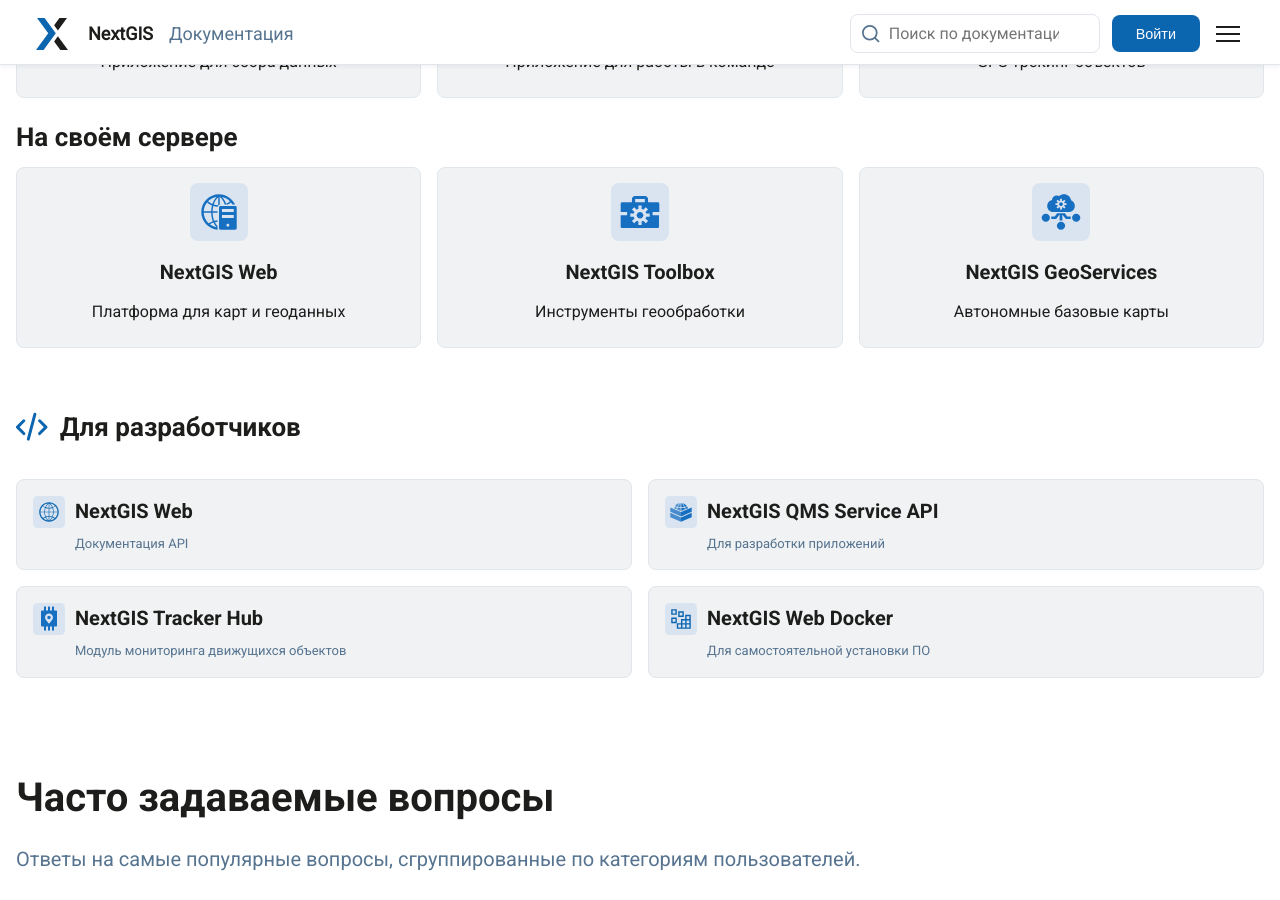
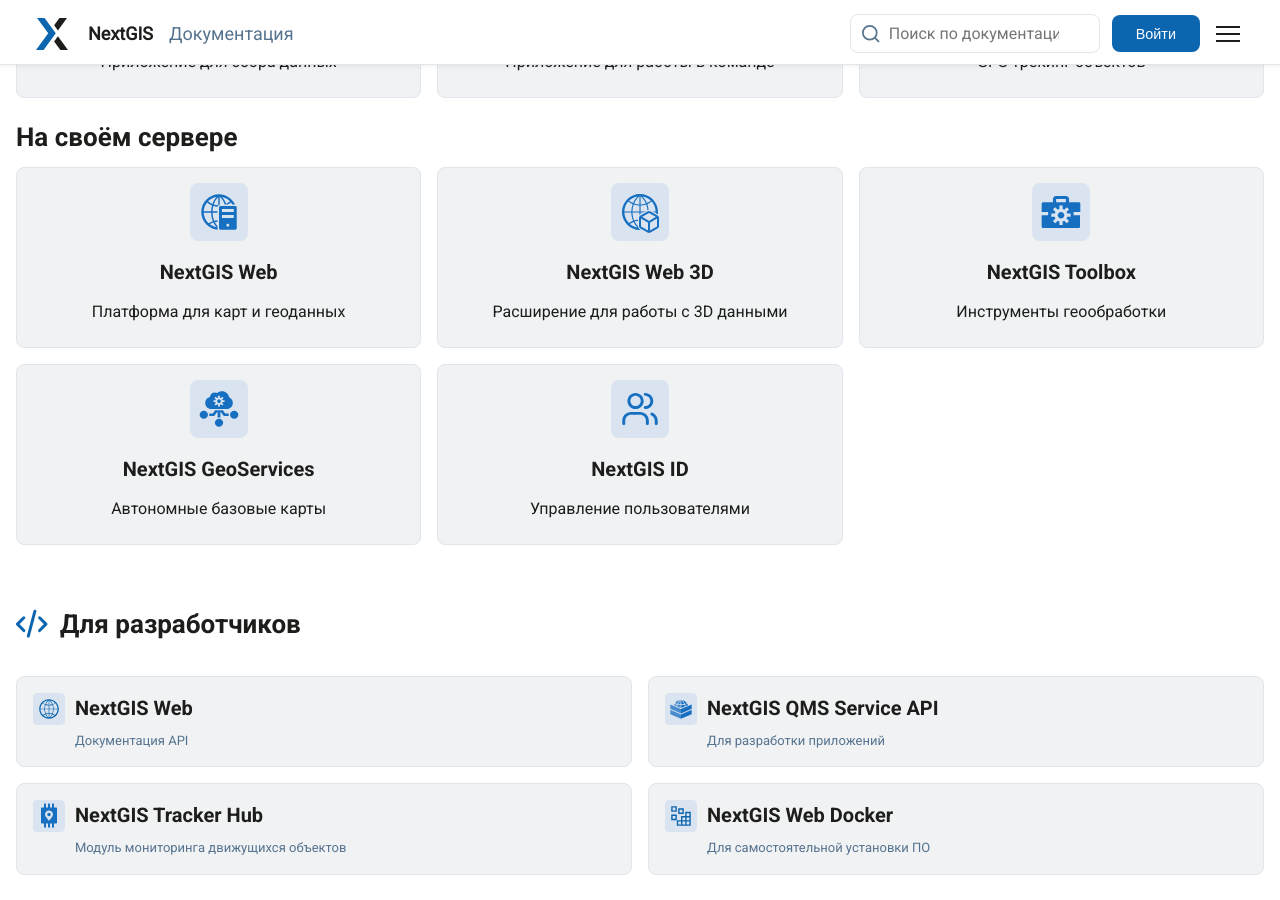
Before and after one commit to G-Jul/nextgisstaging, a Sphinx documentation site: the page built from docs/source/index.rst, in a window 1280 px wide and 900 px high, scrolled down 2158 px. Built offline with Sphinx 7.4.7 and the Read the Docs theme 3.1.0, drawn with Linux system fonts in a browser that asks for light colours; pages that are not in the unit, such as notebooks, are missing from menus.

Commit message:
add ndidop, ngw3d index.html

```diff
--- a/docs/source/_templates/index.html
+++ b/docs/source/_templates/index.html
@@ -261,7 +261,13 @@
                             </div>
                             <p class="card-title">NextGIS Web</p>
                             <p class="card-par">Платформа для карт и геоданных</p>
-
+                        </a>
+                        <a href="https://docs.nextgis.ru/docs_ngweb_3D/source/index.html" class="card card-type-2 card-link">
+                            <div class="card-icon-small">
+                                <img src="_static/icons/card-icon-3d.svg" alt="">
+                            </div>
+                            <p class="card-title">NextGIS Web 3D</p>
+                            <p class="card-par">Расширение для работы с 3D данными</p>
                         </a>
                         <a href="https://docs.nextgis.ru/docs_toolbox_prem/source/index.html" class="card card-type-2 card-link">
                             <div class="card-icon-small">
@@ -277,7 +283,13 @@
                             <p class="card-title">NextGIS GeoServices</p>
                             <p class="card-par">Автономные базовые карты</p>
                         </a>
-
+                        <a href="https://docs.nextgis.ru/docs_ngid/source/index.html" class="card card-type-2 card-link">
+                            <div class="card-icon-small">
+                                <img src="_static/icons/card-icon-ngidop.svg" alt="">
+                            </div>
+                            <p class="card-title">NextGIS ID</p>
+                            <p class="card-par">Управление пользователями</p>
+                        </a>
                     </div>
 
 
```
Also changed, not shown: docs/source/_static/icons/card-icon-3d.svg (added), docs/source/_static/icons/card-icon-ngidop.svg (added).
